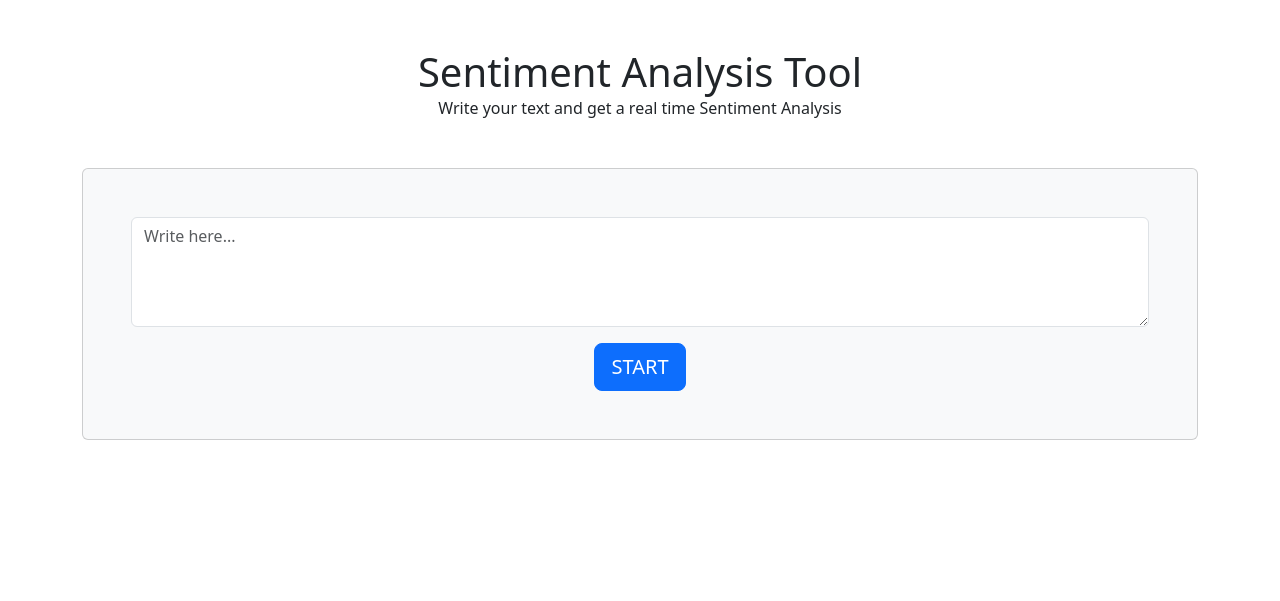
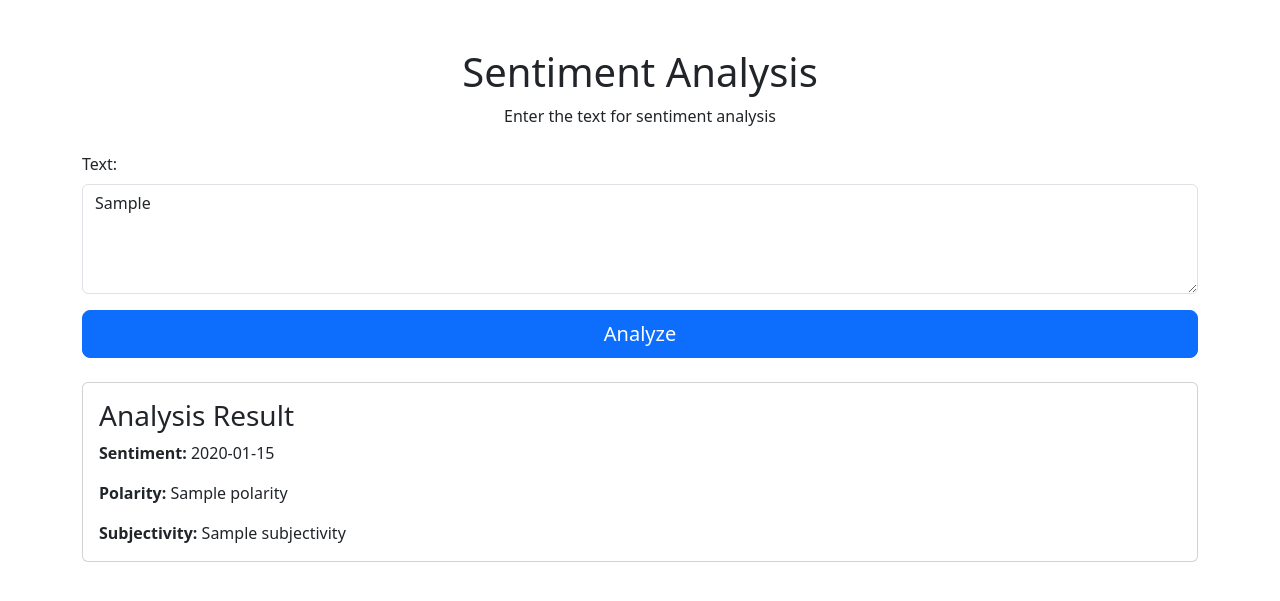
Before and after one commit to MatteoLucerni/django-sentiment-analysis-webapp, a Django app: template core/templates/core/home.html in a window 1280 px wide. Shown: the top 601 px of the page. Run offline with Django 5.2, Linux system fonts and the light colour scheme; the template is opened without the code that fills it: most values are stand-ins (such as "Sample title", 1, 10 or a date in 2020); some libraries are stand-ins or nearby versions.

Commit message:
feat: reworked html to show results in page

```diff
--- a/core/templates/core/home.html
+++ b/core/templates/core/home.html
@@ -6,50 +6,77 @@
       name="viewport"
       content="width=device-width, initial-scale=1.0"
     />
+    <title>Sentiment Analysis</title>
 
-    {% comment %} Boostrap CDN {% endcomment %}
+    {# Boostrap CDN #}
     <link
       rel="stylesheet"
       href="https://cdnjs.cloudflare.com/ajax/libs/bootstrap/5.3.3/css/bootstrap.min.css"
       integrity="sha512-jnSuA4Ss2PkkikSOLtYs8BlYIeeIK1h99ty4YfvRPAlzr377vr3CXDb7sb7eEEBYjDtcYj+AjBH3FLv5uSJuXg=="
       crossorigin="anonymous"
     />
-
-    <title>Sentiment Analysis</title>
   </head>
   <body>
-    <div class="container my-5">
-      <div class="text-center mb-5">
-        <h1 class="mb-0">Sentiment Analysis Tool</h1>
-        <p>Write your text and get a real time Sentiment Analysis</p>
+    <div class="container mt-5">
+      <div class="text-center">
+        <h1>Sentiment Analysis</h1>
+        <p>Enter the text for sentiment analysis</p>
       </div>
 
-      {% comment %} csrf token to autenticate user actions {% endcomment %}
+      {# Iput form for text #}
       <form
         method="POST"
-        class="mt-4 card bg-light p-5"
+        class="mt-4"
       >
         {% csrf_token %}
-
         <div class="mb-3">
+          <label
+            for="user_input"
+            class="form-label"
+            >Text:</label
+          >
           <textarea
             id="user_input"
             name="user_input"
             class="form-control"
             rows="4"
             placeholder="Write here..."
-          ></textarea>
+          >
+{{ user_input }}</textarea
+          >
         </div>
 
-        <div class="d-flex justify-content-center">
+        <div class="d-grid">
           <button
             type="submit"
-            class="btn btn-primary btn-lg w-auto"
+            class="btn btn-primary btn-lg"
           >
-            START
+            Analyze
           </button>
         </div>
       </form>
+
+      {# Analysis Result #} {% if sentiment %}
+      <div class="mt-4">
+        <div class="card">
+          <div class="card-body">
+            <h3 class="card-title">Analysis Result</h3>
+            <p class="card-text"><strong>Sentiment:</strong> {{ sentiment }}</p>
+            <p class="card-text"><strong>Polarity:</strong> {{ polarity }}</p>
+            <p class="card-text">
+              <strong>Subjectivity:</strong> {{ subjectivity }}
+            </p>
+          </div>
+        </div>
+      </div>
+      {% endif %}
     </div>
+
+    {# Boostrap Script #}
+    <script
+      src="https://cdnjs.cloudflare.com/ajax/libs/bootstrap/5.3.3/js/bootstrap.bundle.min.js"
+      integrity="sha512-7Pi/otdlbbCR+LnW+F7PwFcSDJOuUJB3OxtEHbg4vSMvzvJjde4Po1v4BR9Gdc9aXNUNFVUY+SK51wWT8WF0Gg=="
+      crossorigin="anonymous"
+    ></script>
   </body>
 </html>
```
